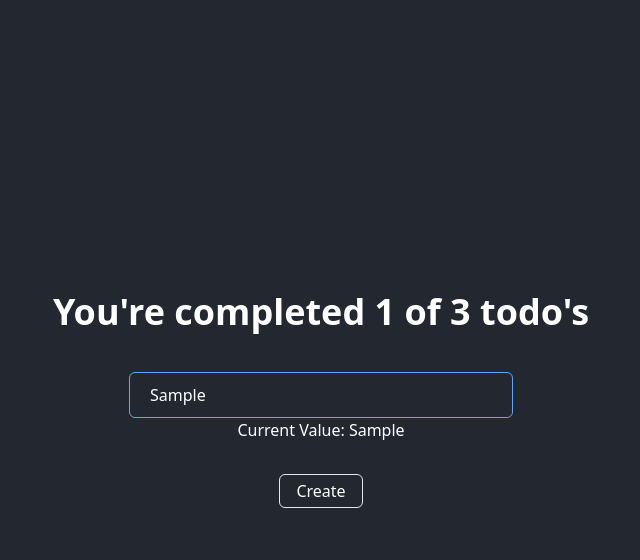
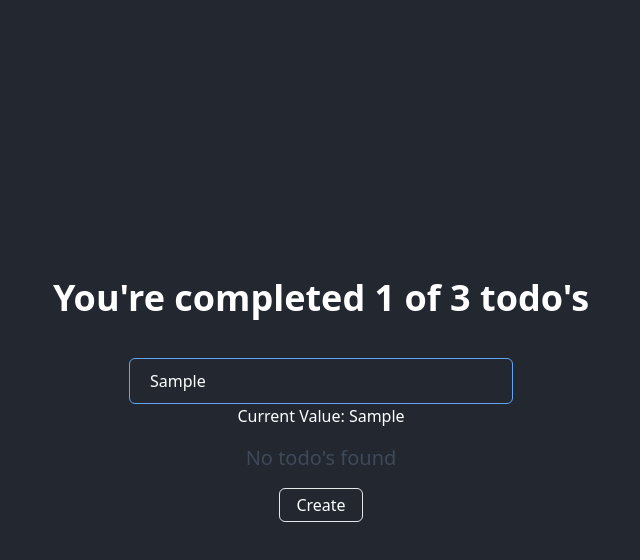
Before and after one commit to bm-jsms/react-todo_react-eco, a React (Vite) app: page / in a window 1280 px wide. Both pictures are taken after typing "Sample" into the empty fields and a click on the button "Create". Shown: the top 560 px of the page, without its empty margins (319-959 px from the left). Built offline with nearby package versions, Linux system fonts and the light colour scheme.

Commit message:
♻️ [improve] Todo´s items

```diff
--- a/src/App.tsx
+++ b/src/App.tsx
@@ -39,23 +39,32 @@ function App() {
 	const totalTodos = todos.length;
 	const completedTodos = todos.filter((todo) => !!todo.completed).length;
 
+	const todoItemsProv = () => {
+		if (searchedTodos.length > 0) {
+			return searchedTodos.map(({ id, title, completed }) => (
+				<TodoItem
+					key={id}
+					title={title}
+					completed={completed}
+					onComplete={() => completeTodo(title)}
+					onDelete={() => deleteTodo(title)}
+				/>
+			));
+		}
+		return (
+			<li className='text-center text-xl font-medium text-slate-500/45'>
+				No todo's found
+			</li>
+		);
+	};
+
 	return (
 		<main className='flex flex-col items-center justify-center min-h-screen py-2 max-w-screen-md mx-auto'>
 			<TodoCounter completed={completedTodos} total={totalTodos} />
 
 			<TodoSearch searchValue={inputValue} setSearchValue={setInputValue} />
 
-			<TodoList>
-				{searchedTodos?.map(({ id, title, completed }) => (
-					<TodoItem
-						key={id}
-						title={title}
-						completed={completed}
-						onComplete={() => completeTodo(title)}
-						onDelete={() => deleteTodo(title)}
-					/>
-				))}
-			</TodoList>
+			<TodoList>{todoItemsProv()}</TodoList>
 
 			<CreateTodoButton />
 		</main>
```
